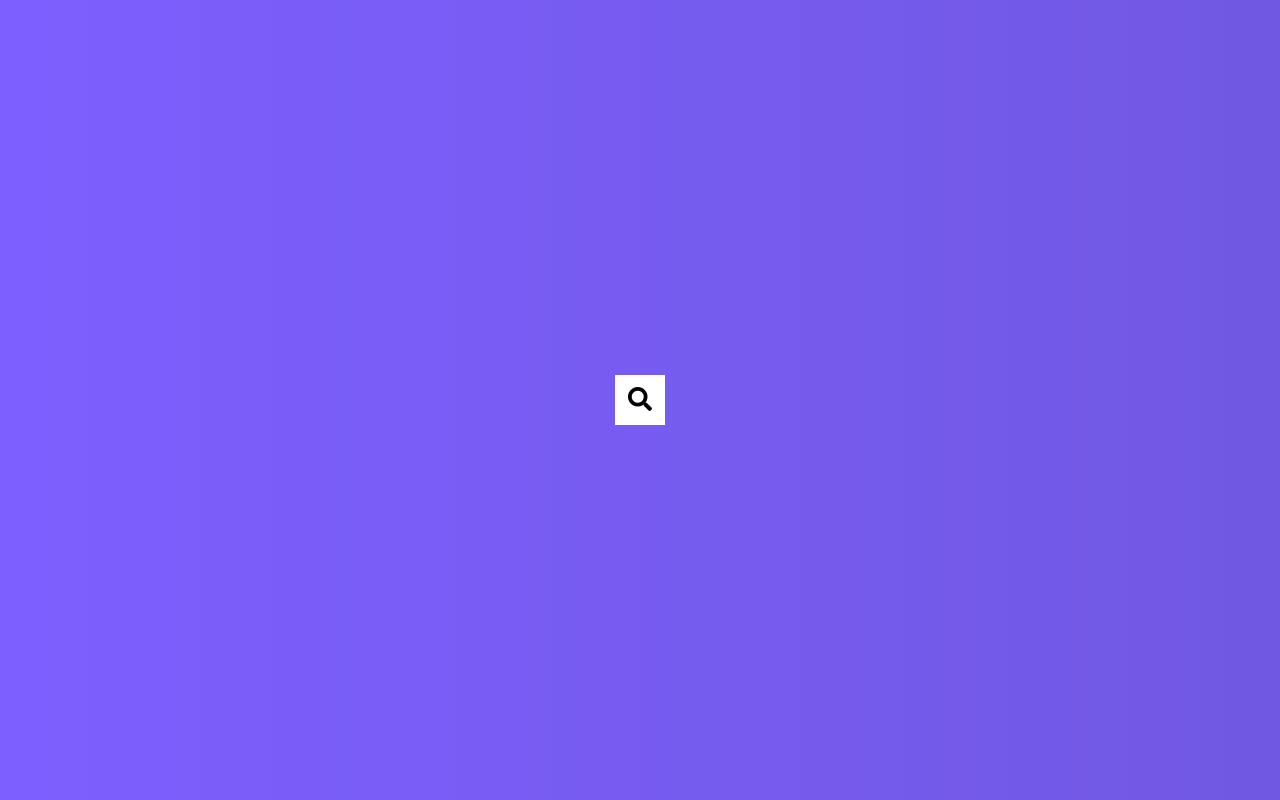
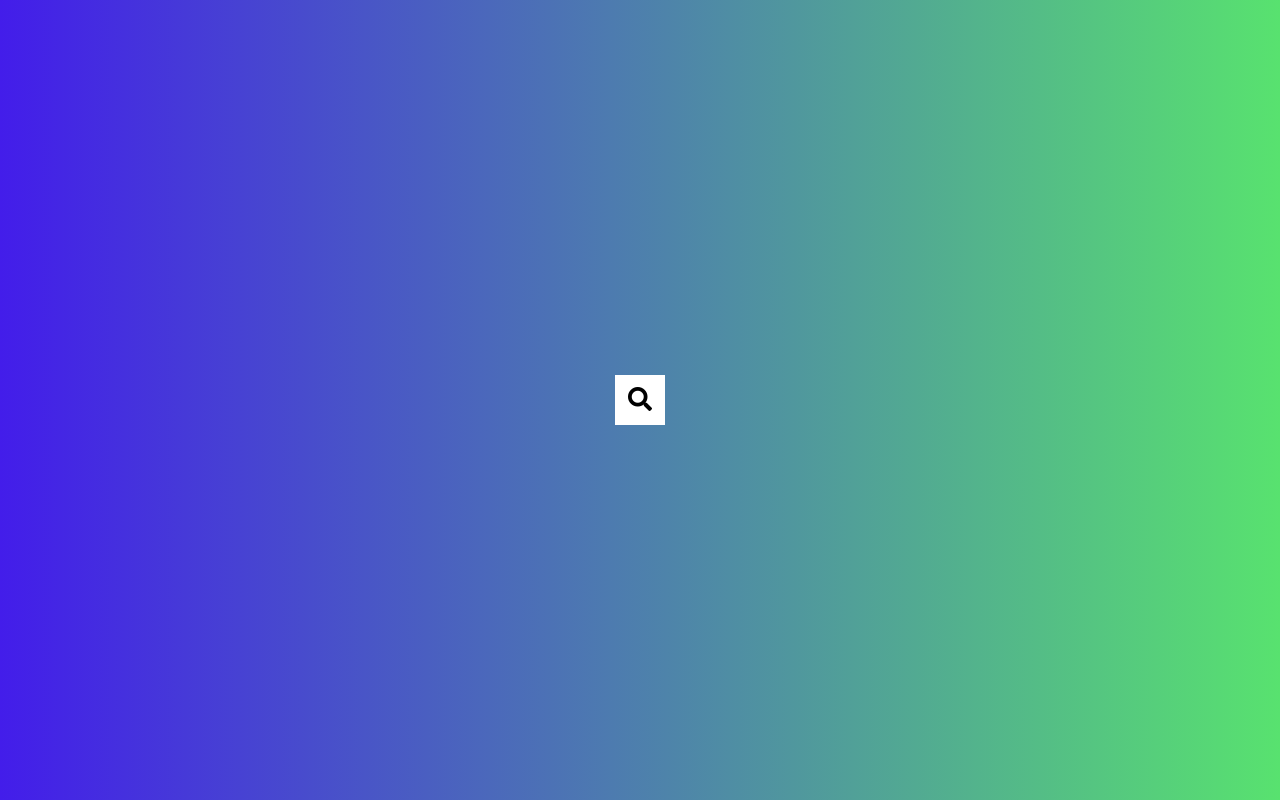
Before and after one commit to napsterh/hidden-search, a plain HTML site: page index.html in a window 1280 px wide. Drawn offline with Linux system fonts and the light colour scheme.

Commit message:
update search

```diff
--- a/index.html
+++ b/index.html
@@ -5,7 +5,7 @@
    <meta http-equiv="X-UA-Compatible" content="IE=edge">
    <meta name="viewport" content="width=device-width, initial-scale=1.0">
    <link rel="stylesheet" href="https://cdnjs.cloudflare.com/ajax/libs/font-awesome/5.14.0/css/all.min.css" integrity="sha512-1PKOgIY59xJ8Co8+NE6FZ+LOAZKjy+KY8iq0G4B3CyeY6wYHN3yt9PW0XpSriVlkMXe40PTKnXrLnZ9+fkDaog==" crossorigin="anonymous" />
-   <title>Hidden Search</title>
+   <title>Hidden Search App</title>
    <link rel="stylesheet" href="/styles.css">
 </head>
 <body>
--- a/script.js
+++ b/script.js
@@ -5,4 +5,4 @@ const input = document.querySelector('.input')
 btn.addEventListener('click', () => {
    search.classList.toggle('active')
    input.focus()
-} )
+})
--- a/styles.css
+++ b/styles.css
@@ -3,9 +3,8 @@
 *{
    box-sizing: border-box;
 }
-
 body{
-   background-image: linear-gradient(90deg, #7d5fff, #7158e2);
+   background-image: linear-gradient(90deg, #431dea, #58e26f);
    font-family: 'Roboto', sans-serif;
    display: flex;
    align-items: center;
@@ -44,8 +43,7 @@ body{
    transition: transform 0.3s ease;
 }
 
-.btn:focus,
-.input:focus{
+.btn:focus, .input:focus{
    outline: none;
 }
 
```
